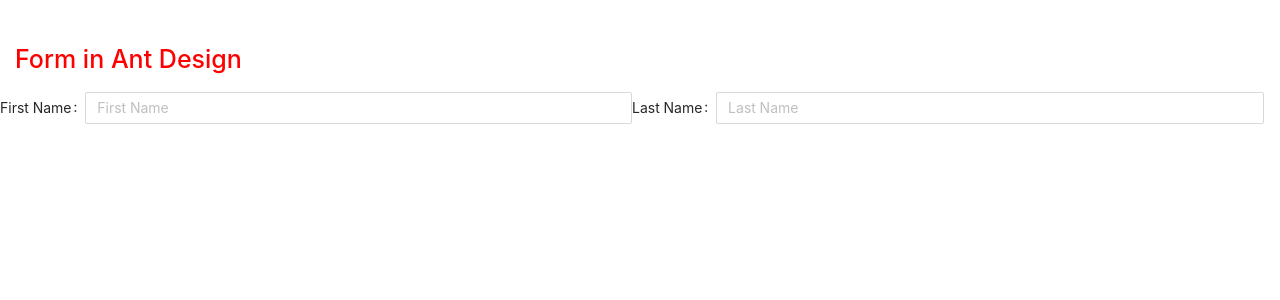
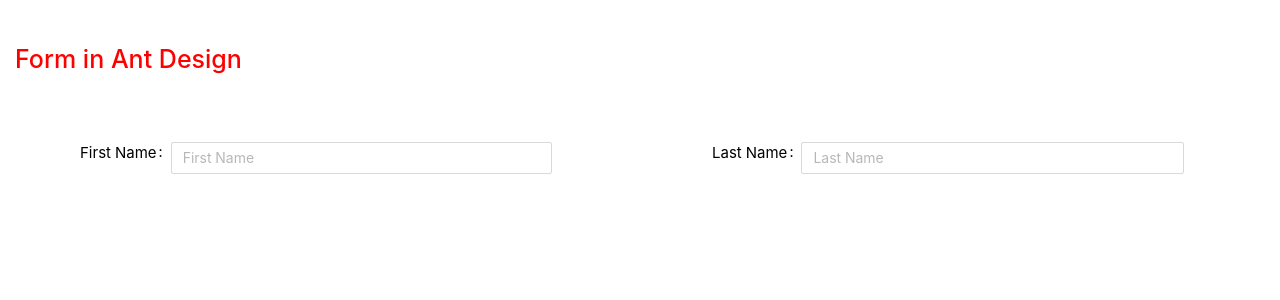
Before and after one commit to Gagandeep-Kaur-01/Ant_Design, a React (Create React App) app: page / in a window 1280 px wide. Shown: the top 300 px of the page. Built offline with nearby package versions, Linux system fonts and the light colour scheme.

Commit message:
added css properties for the inserted fields

```diff
--- a/src/components/setting/Forms.css
+++ b/src/components/setting/Forms.css
@@ -4,3 +4,70 @@
     color: red;
     font-size: 25px;
 }
+.appForm .appFormStyle .ant-col-md-12:nth-child(1){
+    padding-right: 5rem;
+    padding-left: 5rem;
+    padding-top: 50px;
+}
+.appForm .appFormStyle .ant-col-md-12:nth-child(2){
+    padding-left: 5rem;
+    padding-right: 5rem;
+    padding-top: 50px;
+}
+.appFormStyle label {
+    position: relative;
+    /* top: 14px; */
+    /* top: 10px; */
+    font-size: 15px;
+    color: black;
+    margin: 0 0 4px 0;
+    display: inline-block;
+    line-height: 20px;
+}
+.appFormStyle input{
+    background: none;
+    border: none;
+    border-bottom: 1px solid #CECECE;
+    padding: 0 0 10px 0;
+    font-size: 14.5px;
+    outline: 0 ;
+    -webkit-box-shadow: none;
+    box-shadow: none!important;
+    margin: 0px;
+}
+.appForm .appFormStyle input:focus {
+    color: #495057;
+    outline: 0 ;
+    -webkit-box-shadow: none;
+    box-shadow: none!important;
+}
+.appForm .appFormStyle .ant-select-selection:focus, .appForm .appFormStyle .ant-select-selection__rendered:focus {
+    color: #495057;
+    outline: 0 ;
+    -webkit-box-shadow: none;
+    box-shadow: none!important;
+}
+.appForm .appFormStyle input:focus::-moz-placeholder {
+    color: inherit;
+    opacity: 0.7;
+}
+.appForm .appFormStyle input:focus:-ms-input-placeholder {
+    color: inherit;
+    opacity: 0.7;
+}
+.appForm .appFormStyle input:focus::-webkit-input-placeholder {
+    color: inherit;
+    opacity: 0.7;
+}
+.appForm .appFormStyle input::-moz-placeholder {
+    color: inherit;
+    opacity: 0.33;
+}
+.appForm .appFormStyle input:-ms-input-placeholder {
+    color: inherit;
+    opacity: 0.33;
+}
+.appForm .appFormStyle input::-webkit-input-placeholder {
+    color: inherit;
+    opacity: 0.33;
+}
```
